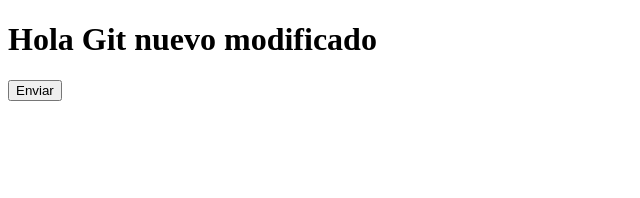
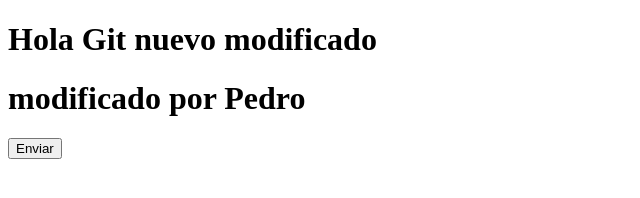
Before and after one commit to Alex-cmd177/HelloGit, a plain HTML site: page index.html in a window 1280 px wide. Shown: the whole page, without its empty margins (0-640 px from the left). Drawn offline with Linux system fonts and the light colour scheme.

Commit message:
index modificado por Pedro

```diff
--- a/index.html
+++ b/index.html
@@ -7,6 +7,7 @@
 </head>
 <body>
      <h1>Hola Git nuevo modificado</h1>
+     <h1>modificado por Pedro</h1>
     <form action="#">
         <input type="button" value="Enviar">
     </form>
```
